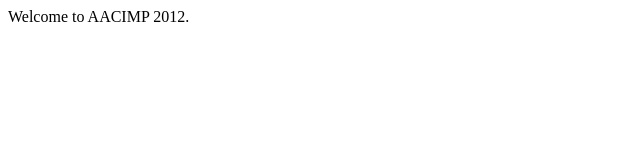
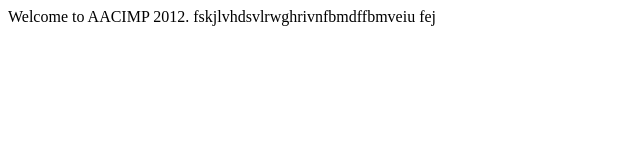
Before and after one commit to AACIMP/msd, a plain HTML site: page aacimp.html in a window 1280 px wide. Shown: the whole page, without its empty margins (0-640 px from the left). Drawn offline with Linux system fonts and the light colour scheme.

Commit message:
My first commit.

```diff
--- a/aacimp.html
+++ b/aacimp.html
@@ -6,5 +6,8 @@
 </head>
 <body>
 Welcome to AACIMP 2012.
+
+
+fskjlvhdsvlrwghrivnfbmdffbmveiu fej
 </body>
 </html>
```
